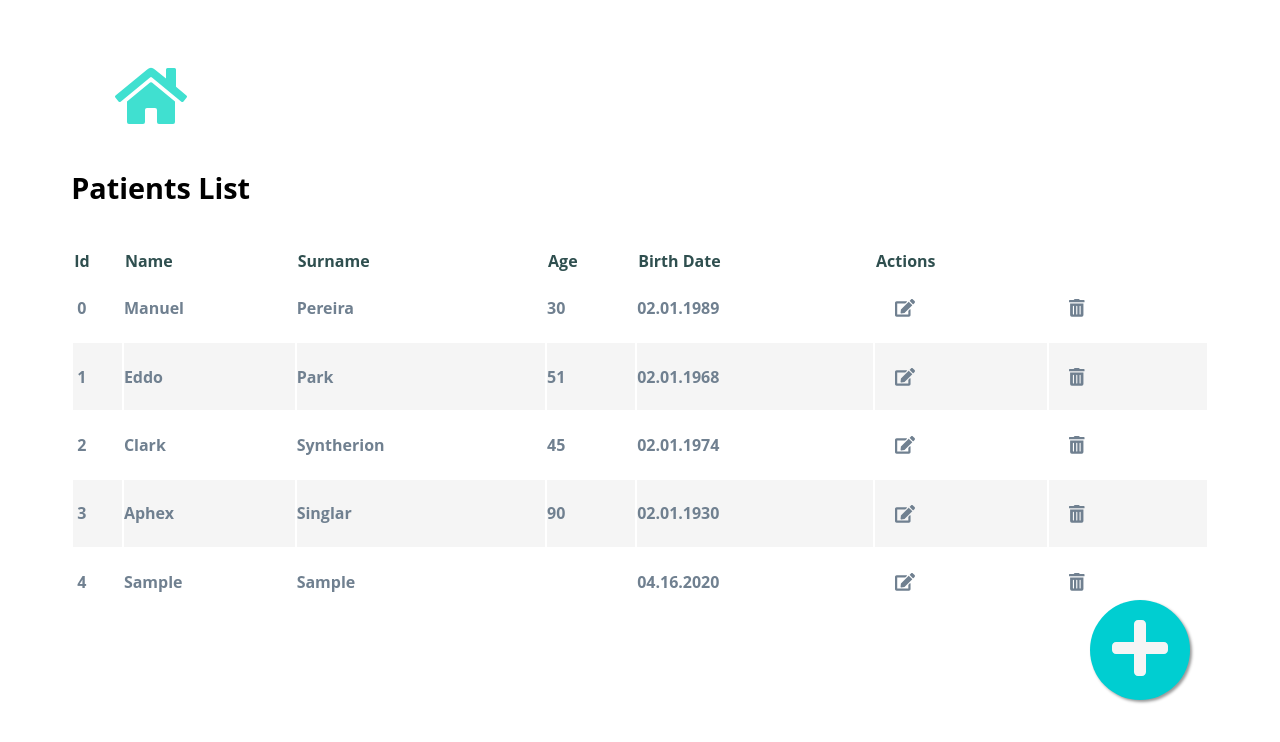
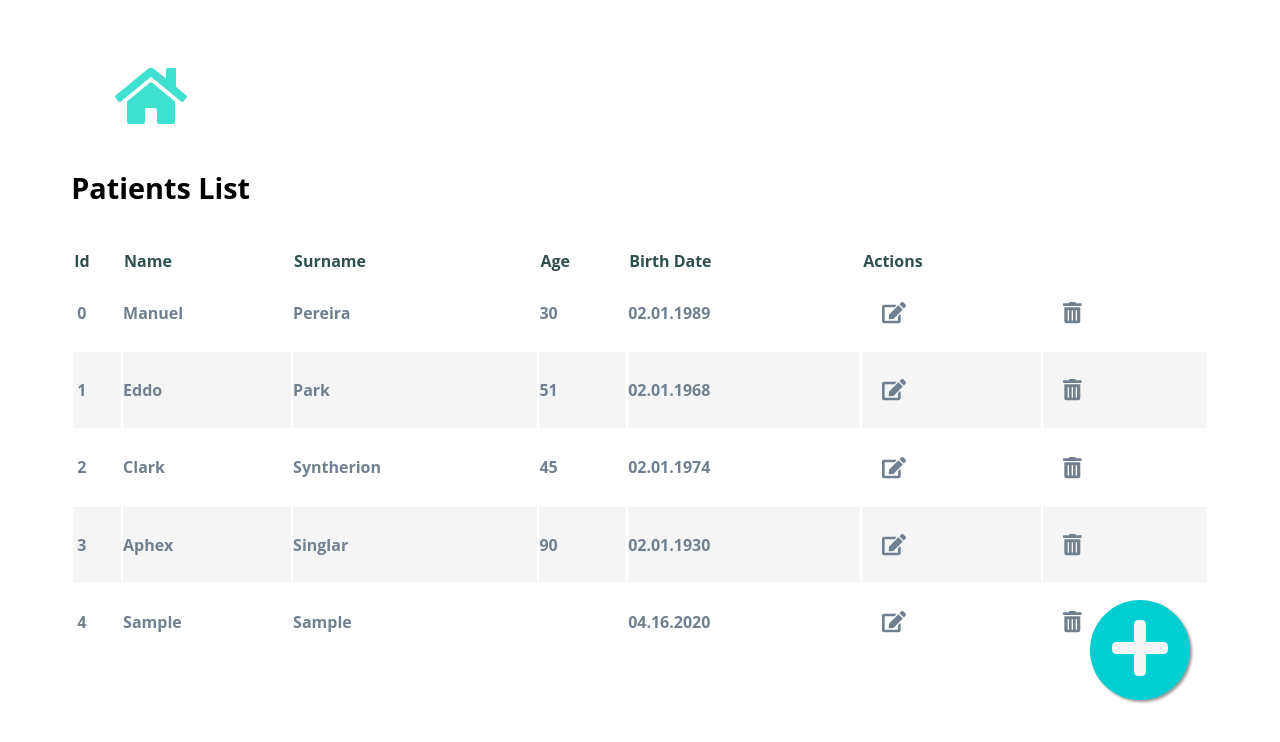
Before and after one commit to screeeen/Patients-crud, a React (Create React App) app: page /add in a window 1280 px wide. Both pictures are taken after typing "Sample", "Sample", "Sample" into the empty fields and a click on the button 1140 px from the left and 650 px from the top of the page. Shown: the top 742 px of the page. Built offline with nearby package versions, Linux system fonts and the light colour scheme.

Commit message:
IconCompo Refactoring

```diff
--- a/src/App.js
+++ b/src/App.js
@@ -9,9 +9,9 @@ import MockData from './data/MockData'
 import AddPatient from './components/AddPatient'
 import EditPatient from './components/EditPatient'
 import PatientsList from './components/PatientsList'
-import { FontAwesomeIcon } from '@fortawesome/react-fontawesome'
+import IconCompo from './components/IconCompo'
 import { faHome } from '@fortawesome/free-solid-svg-icons'
-import {Container,Nav,Ul,Li,Pe} from './components/Styles.jsx'
+import { Container, Nav, Ul, Li } from './components/Styles.jsx'
 
 
 
@@ -50,7 +50,9 @@ const App = () => {
         <Nav >
           <Ul>
             <Li>
-              <Link to="/Patients-crud"><Pe><FontAwesomeIcon className='icon' icon={faHome} size='4x' color='turquoise' /></Pe></Link>
+              <Link to="/Patients-crud">
+                <IconCompo icon={faHome} size={'4x'} color={'turquoise'} />
+              </Link>
             </Li>
           </Ul>
         </Nav>
--- a/src/components/AddPatient.jsx
+++ b/src/components/AddPatient.jsx
@@ -1,9 +1,9 @@
 import React, { useState } from 'react'
 import { withRouter } from "react-router-dom";
-import { FontAwesomeIcon } from '@fortawesome/react-fontawesome'
+import IconCompo from './IconCompo'
 import { faUser, faCheck } from '@fortawesome/free-solid-svg-icons'
 import CalculateAge from './CalculateAge'
-import {EndForm,InputBox,Pe,TitleH3} from './Styles.jsx'
+import {EndForm,TitleH3} from './Styles.jsx'
 import {
   formatDate,
   parseDate,
@@ -45,10 +45,8 @@ const AddPatient = ({ addNewPatient,history }) => {
     return (
       <>
         <TitleH3>Register a new patient</TitleH3>
-
         <form onSubmit={handleFormSubmit}>
-          <Pe><FontAwesomeIcon icon={faUser} color='slategrey' /></Pe>
-
+          <IconCompo icon={faUser} size={'lg'} color={'slategrey'} />
           <InputBoxCompo type="text" required name="name" placeholder="Enter patients name..." value={user.name} onChange={handleInputChange} />
           <InputBoxCompo type="text" required name="surname" placeholder="...surname" value={user.surname} onChange={handleInputChange} />
           <InputBoxCompo type ="dataPicker" formatDate={formatDate} parseDate={parseDate} placeholder={'Pick a Date'} value={user.birth} onDayChange={handleDayChange}
@@ -60,7 +58,9 @@ const AddPatient = ({ addNewPatient,history }) => {
                 }
               }}
             />
-          <EndForm><Pe><FontAwesomeIcon icon={faCheck} size='4x' /></Pe></EndForm>
+          <EndForm>
+            <IconCompo icon={faCheck} size={'4x'} />
+            </EndForm>
         </form >
       </>
     )
--- a/src/components/EditPatient.jsx
+++ b/src/components/EditPatient.jsx
@@ -5,10 +5,10 @@ import {
   parseDate,
 } from 'react-day-picker/moment';
 import { now } from 'moment';
-import { FontAwesomeIcon } from '@fortawesome/react-fontawesome'
+import IconCompo from './IconCompo'
 import { faCheck, faUserEdit } from '@fortawesome/free-solid-svg-icons'
 import CalculateAge from './CalculateAge'
-import {EndForm,InputBox,Pe,TitleH3} from './Styles.jsx'
+import {EndForm,TitleH3} from './Styles.jsx'
 import InputBoxCompo  from './InputBoxCompo';
 
 const EditPatient = ({ editPatient, location, history }) => {
@@ -37,9 +37,7 @@ const EditPatient = ({ editPatient, location, history }) => {
     <>
       <TitleH3>Editing <span>{editUser.name} {editUser.surname}</span></TitleH3>
       <form onSubmit={handleFormSubmit}>
-
-        <p><FontAwesomeIcon icon={faUserEdit} color='slategrey' /></p>
-
+      <IconCompo icon={faUserEdit} size={'lg'} color={'slategrey'} />
         <InputBoxCompo type="text" required name="name" placeholder="Enter patients name..." value={editUser.name} onChange={handleInputChange} />
         <InputBoxCompo type="text" required name="surname" placeholder="...surname" value={editUser.surname} onChange={handleInputChange} />
         <InputBoxCompo type ="dataPicker" formatDate={formatDate} parseDate={parseDate} value={editUser.birth} onDayChange={handleDayChange}
@@ -51,7 +49,9 @@ const EditPatient = ({ editPatient, location, history }) => {
                 }
               }}
             />
-        <EndForm><Pe><FontAwesomeIcon icon={faCheck} size='4x' /></Pe></EndForm>
+        <EndForm>
+          <IconCompo icon={faCheck} size={'4x'} />
+          </EndForm>
       </form>
     </>
   )
--- /dev/null
+++ b/src/components/IconCompo.jsx
@@ -0,0 +1,9 @@
+import React from 'react'
+import { FontAwesomeIcon } from '@fortawesome/react-fontawesome'
+import {Pe} from './Styles.jsx'
+
+ const IconCompo = ({icon,size,color}) => {
+  return <Pe><FontAwesomeIcon icon={icon} size={size} color={color} /></Pe>
+}
+
+export default IconCompo
--- a/src/components/PatientsList.jsx
+++ b/src/components/PatientsList.jsx
@@ -1,10 +1,9 @@
 import React from 'react'
 import { Link, withRouter } from "react-router-dom";
 import Moment from 'react-moment'
-// import '../index.css'
-import { FontAwesomeIcon } from '@fortawesome/react-fontawesome'
+import { RegisterArea, Table, Tr, Td, Th, Button, TitleH3 } from './Styles.jsx'
+import IconCompo from './IconCompo'
 import { faEdit, faTrashAlt, faPlus } from '@fortawesome/free-solid-svg-icons'
-import {RegisterArea,Table, Tr,Td,Th,Button,TitleH3} from './Styles.jsx'
 
 
 const PatientsList = ({ patientList, editPatient, deletePatient, addNewPatient, history }) => {
@@ -36,8 +35,12 @@ const PatientsList = ({ patientList, editPatient, deletePatient, addNewPatient,
                   <Td><Button onClick={() => history.push({
                     pathname: '/edit',
                     state: { patient }
-                  })}><p><FontAwesomeIcon icon={faEdit} size='lg' /></p></Button></Td>
-                  <Td><Button onClick={() => { deletePatient(patient.id) }}><p><FontAwesomeIcon icon={faTrashAlt} size='lg' /></p></Button></Td>
+                  })}><IconCompo icon={faEdit} size={'lg'} /></Button></Td>
+                  <Td>
+                    <Button onClick={() => { deletePatient(patient.id) }}>
+                      <IconCompo icon={faTrashAlt} size={'lg'} />
+                    </Button>
+                  </Td>
                 </Tr>
               )
               )
@@ -50,7 +53,9 @@ const PatientsList = ({ patientList, editPatient, deletePatient, addNewPatient,
         </tbody>
       </Table >
       <RegisterArea>
-        <Link to="/add"><p><FontAwesomeIcon icon={faPlus} size='4x' color='whitesmoke' /></p></Link>
+        <Link to="/add">
+          <IconCompo icon={faPlus} size={'4x'} color={'whitesmoke'} />
+        </Link>
       </RegisterArea>
     </>
   )
```
